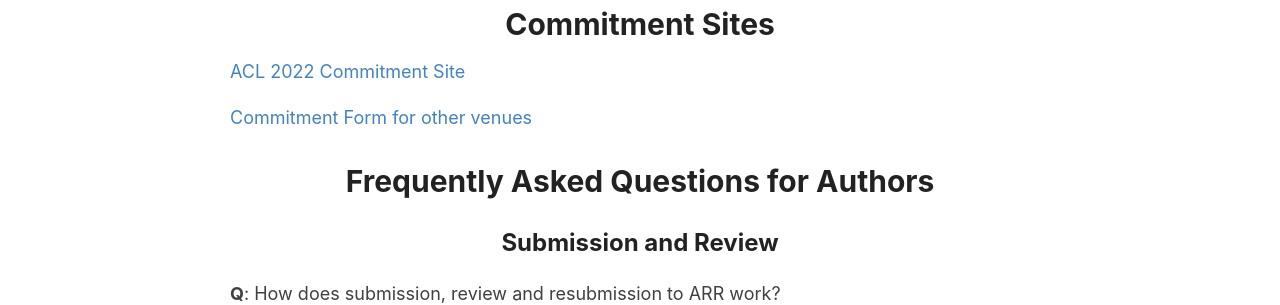
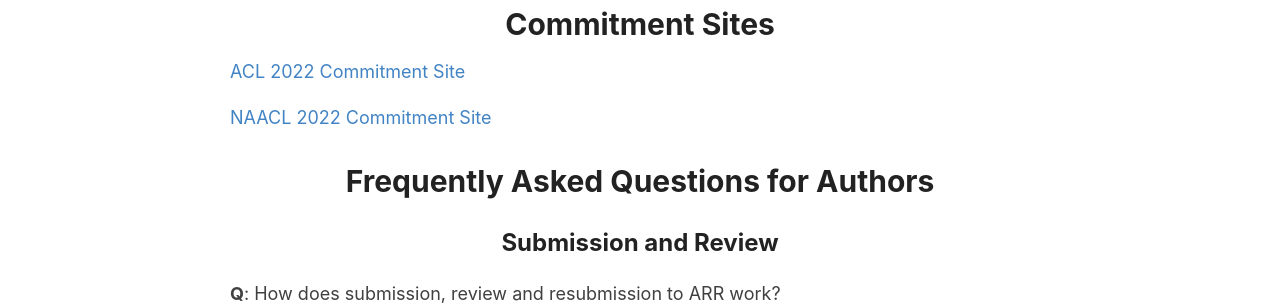
Before and after one commit to amitmerchant1990/reverie, a Jekyll site: the page built from authors.md, in a window 1280 px wide and 900 px high, scrolled down 468 px. Shown: the part 153-458 px from the top of the window. Built offline with Jekyll 4.4.1, drawn with Linux system fonts in a browser that asks for light colours.

Commit message:
Update authors.md

```diff
--- a/authors.md
+++ b/authors.md
@@ -19,7 +19,7 @@
 
 [ACL 2022 Commitment Site](https://openreview.net/group?id=aclweb.org/ACL/2022/Conference)
 
-[Commitment Form for other venues](https://forms.office.com/Pages/ResponsePage.aspx?id=9028kaqAQ0OMdrEjlJf7WXcpizsAwgRHnquEMJ-wjU5UMzZSQ042N0JXQUtaMTJNSDlSR0JRVDZPSS4u)
+[NAACL 2022 Commitment Site](https://openreview.net/group?id=aclweb.org/NAACL/2022/Conference)
 
 # Frequently Asked Questions for Authors
 
```
